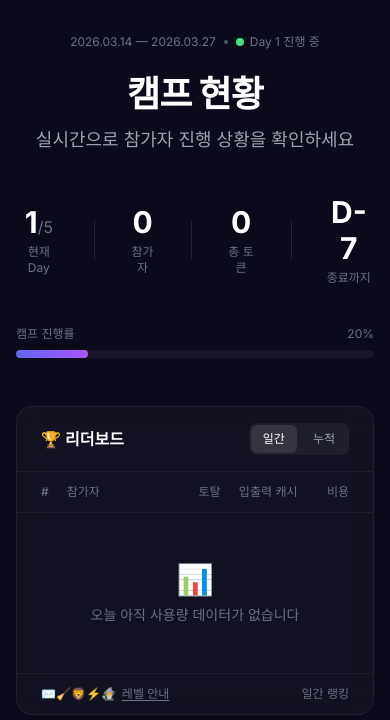
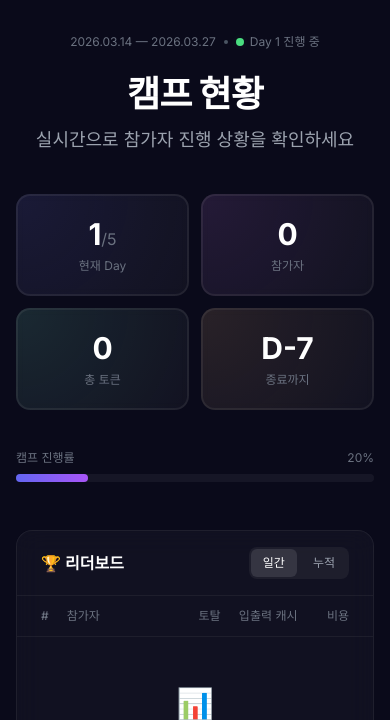
Before and after one commit to dindddo/camp-bot, a FastAPI app: page / in a window 390 px wide. Shown: the part 279-999 px from the top of the page. Run offline with FastAPI, Linux system fonts and the light colour scheme; some libraries are stand-ins or nearby versions.

Commit message:
Add spotlight glow effect to dashboard stats cards
마우스 커서를 따라가는 spotlight glow 효과를 Stats Bar 4개 카드에 적용.
각 카드별 다른 색상 hue (blue, purple, green, orange) + 반응형 grid 레이아웃.

Co-Authored-By: Claude Opus 4.6 (1M context) <noreply@anthropic.com>

```diff
--- a/web/templates/base.html
+++ b/web/templates/base.html
@@ -23,6 +23,63 @@
         .glass { background: rgba(255,255,255,0.03); backdrop-filter: blur(12px); border: 1px solid rgba(255,255,255,0.06); }
         .rank-row:hover { background: rgba(255,255,255,0.04); }
         .rank-row { transition: background 0.15s; }
+
+        /* Spotlight Glow Card */
+        [data-glow] {
+            --border: 2;
+            --radius: 14;
+            --border-size: calc(var(--border) * 1px);
+            --spotlight-size: 200px;
+            --hue: calc(var(--base, 240) + (var(--xp, 0) * var(--spread, 200)));
+            background-image: radial-gradient(
+                var(--spotlight-size) var(--spotlight-size) at
+                calc(var(--x, 0) * 1px) calc(var(--y, 0) * 1px),
+                hsl(var(--hue) 100% 70% / 0.1), transparent
+            );
+            background-color: hsl(0 0% 60% / 0.06);
+            background-size: calc(100% + (2 * var(--border-size))) calc(100% + (2 * var(--border-size)));
+            background-position: 50% 50%;
+            background-attachment: fixed;
+            border: var(--border-size) solid hsl(0 0% 60% / 0.12);
+            position: relative;
+            border-radius: calc(var(--radius) * 1px);
+            transition: box-shadow 0.3s;
+        }
+        [data-glow]:hover {
+            box-shadow: 0 0 30px -10px hsl(var(--hue) 80% 60% / 0.3);
+        }
+        [data-glow]::before,
+        [data-glow]::after {
+            pointer-events: none;
+            content: "";
+            position: absolute;
+            inset: calc(var(--border-size) * -1);
+            border: var(--border-size) solid transparent;
+            border-radius: calc(var(--radius) * 1px);
+            background-attachment: fixed;
+            background-size: calc(100% + (2 * var(--border-size))) calc(100% + (2 * var(--border-size)));
+            background-repeat: no-repeat;
+            background-position: 50% 50%;
+            mask: linear-gradient(transparent, transparent), linear-gradient(white, white);
+            -webkit-mask: linear-gradient(transparent, transparent), linear-gradient(white, white);
+            mask-clip: padding-box, border-box;
+            -webkit-mask-clip: padding-box, border-box;
+            mask-composite: intersect;
+            -webkit-mask-composite: source-in;
+        }
+        [data-glow]::before {
+            background-image: radial-gradient(
+                150px 150px at calc(var(--x, 0) * 1px) calc(var(--y, 0) * 1px),
+                hsl(var(--hue) 100% 50% / 1), transparent 100%
+            );
+            filter: brightness(2);
+        }
+        [data-glow]::after {
+            background-image: radial-gradient(
+                100px 100px at calc(var(--x, 0) * 1px) calc(var(--y, 0) * 1px),
+                hsl(0 100% 100% / 0.8), transparent 100%
+            );
+        }
     </style>
     {% block head %}{% endblock %}
 </head>
@@ -72,5 +129,16 @@
             <span>Powered by Slack Bot + Claude AI</span>
         </div>
     </footer>
+    <!-- Spotlight Glow Pointer Tracking -->
+    <script>
+        document.addEventListener('pointermove', (e) => {
+            const { clientX: x, clientY: y } = e;
+            document.querySelectorAll('[data-glow]').forEach(el => {
+                el.style.setProperty('--x', x.toFixed(2));
+                el.style.setProperty('--xp', (x / window.innerWidth).toFixed(2));
+                el.style.setProperty('--y', y.toFixed(2));
+            });
+        });
+    </script>
 </body>
 </html>
--- a/web/templates/dashboard.html
+++ b/web/templates/dashboard.html
@@ -65,25 +65,22 @@
 </div>
 
 <!-- Stats Bar -->
-<div class="flex items-center justify-center gap-8 mb-10">
-    <div class="text-center">
+<div class="grid grid-cols-2 sm:grid-cols-4 gap-3 sm:gap-4 mb-10 max-w-3xl mx-auto">
+    <div data-glow style="--base: 240; --spread: 100" class="text-center px-5 py-5 backdrop-blur-sm">
         <div class="text-3xl font-bold">{% if camp_day > 0 %}{{ camp_day }}{% else %}—{% endif %}<span class="text-base font-normal text-gray-500">/5</span></div>
-        <div class="text-xs text-gray-500 mt-1">현재 Day</div>
+        <div class="text-xs text-gray-500 mt-1.5">현재 Day</div>
     </div>
-    <div class="w-px h-10 bg-white/10"></div>
-    <div class="text-center">
+    <div data-glow style="--base: 280; --spread: 100" class="text-center px-5 py-5 backdrop-blur-sm">
         <div class="text-3xl font-bold">{{ stats.participants.total }}</div>
-        <div class="text-xs text-gray-500 mt-1">참가자</div>
+        <div class="text-xs text-gray-500 mt-1.5">참가자</div>
     </div>
-    <div class="w-px h-10 bg-white/10"></div>
-    <div class="text-center">
+    <div data-glow style="--base: 160; --spread: 100" class="text-center px-5 py-5 backdrop-blur-sm">
         <div class="text-3xl font-bold">{{ format_tokens(usage_summary.total_tokens) }}</div>
-        <div class="text-xs text-gray-500 mt-1">총 토큰</div>
+        <div class="text-xs text-gray-500 mt-1.5">총 토큰</div>
     </div>
-    <div class="w-px h-10 bg-white/10"></div>
-    <div class="text-center">
+    <div data-glow style="--base: 30; --spread: 100" class="text-center px-5 py-5 backdrop-blur-sm">
         <div class="text-3xl font-bold">D-{{ days_remaining }}</div>
-        <div class="text-xs text-gray-500 mt-1">종료까지</div>
+        <div class="text-xs text-gray-500 mt-1.5">종료까지</div>
     </div>
 </div>
 
```
